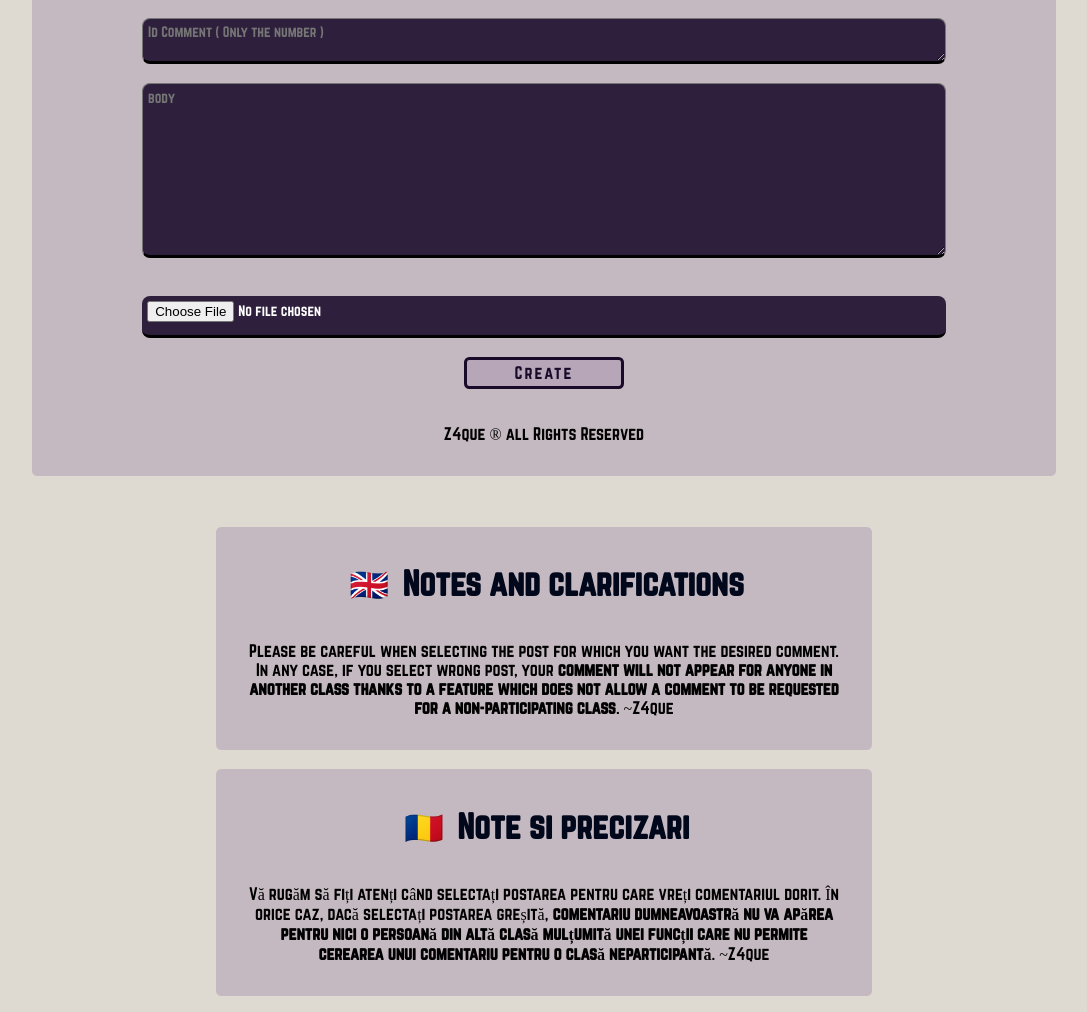
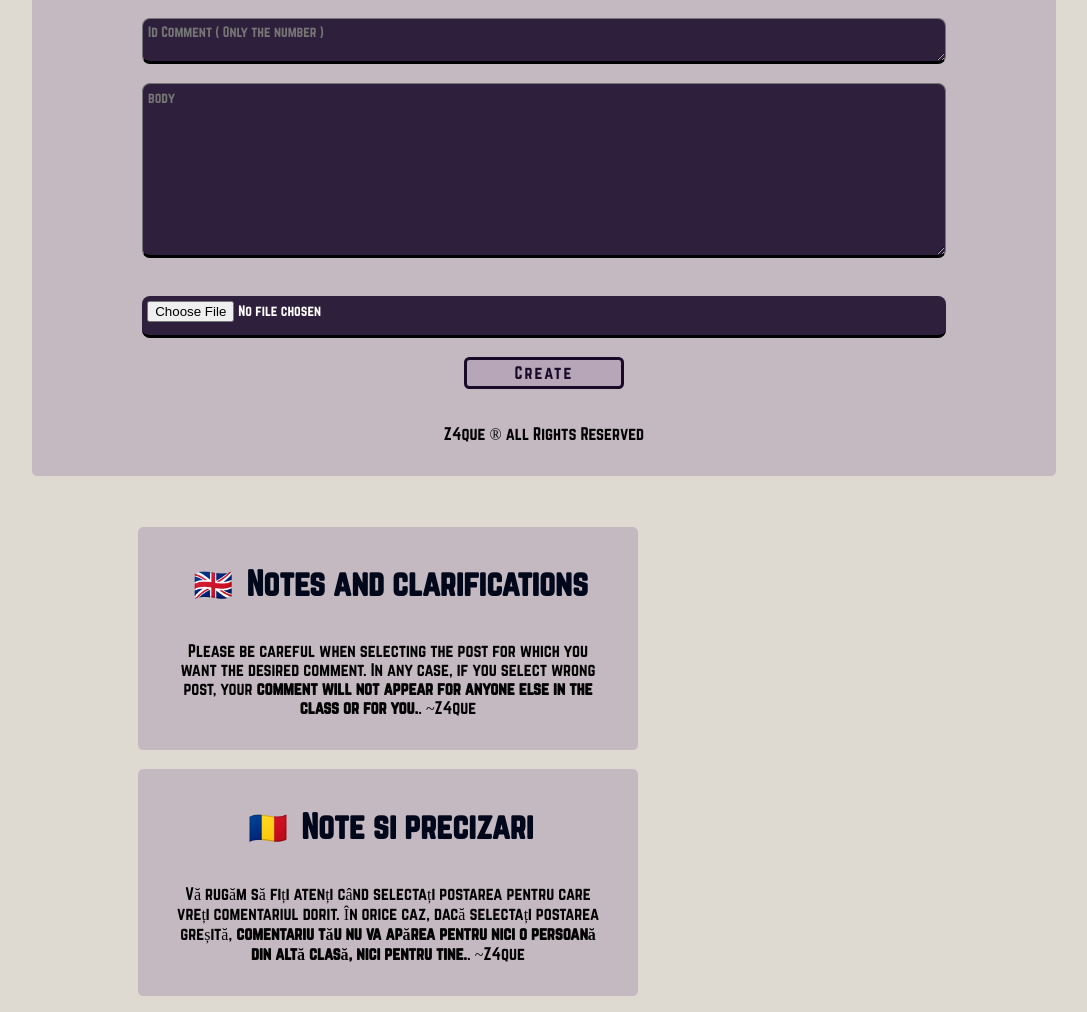
Before and after one commit to Zaque-69/CNNS-Blog, a Django app: template system/templates/postNewComment.html in a window 1280 px wide. Shown: the part 177-1189 px from the top of the page, without its empty margins (96-1183 px from the left). Run offline with Django 3.2, Linux system fonts and the light colour scheme; the template is opened without the code that fills it, so the values that code supplies are empty.

Commit message:
Update postNewComment.html

```diff
--- a/system/templates/postNewComment.html
+++ b/system/templates/postNewComment.html
@@ -28,21 +28,19 @@
 </div>
 <br>
 <div style = 'padding : 1rem; '>
-    <div class = 'display-flex align-items-center justify-content-center w-100 '>
+    <div class = 'display-flex align-items-center justify-content-center' style = 'width : 75%;'>
         <div style = 'background-color: #c5b9c1; padding : 1rem; flex-direction: column;' class = 'container display-flex align-items-center justify-content-center w-50'>
             <h1><span style = 'color : blue'>🇬🇧</span> Notes and clarifications</h1>
             <span style = 'padding : 1rem; text-align: center;'>Please be careful when selecting the post for which you want the desired comment. In any case, if you select
-                wrong post, your <b>comment will not appear for anyone in another class thanks to a feature
-                which does not allow a comment to be requested for a non-participating class</b>. ~Z4que
+                  wrong post, your <b>comment will not appear for anyone else in the class or for you.</b>. ~Z4que
             </span>
         </div>
     </div><br>
-    <div class = 'display-flex align-items-center justify-content-center w-100 '>
+    <div class = 'display-flex align-items-center justify-content-center w-100 ' style = 'width : 75%;'>
         <div style = 'background-color: #c5b9c1; padding : 1rem; flex-direction: column;' class = 'container display-flex align-items-center justify-content-center w-50'>
             <h1><span style = 'color : red;'>🇷🇴</span> Note si precizari</h1>
             <span style = 'padding : 1rem; text-align: center;'>Vă rugăm să fiți atenți când selectați postarea pentru care vreți comentariul dorit. În orice caz, dacă selectați
-                postarea greșită, <b>comentariu dumneavoastră nu va apărea pentru nici o persoană din altă clasă mulțumită unei funcții
-                care nu permite cerearea unui comentariu pentru o clasă neparticipantă</b>. ~Z4que
+                postarea greșită, <b>comentariu tău nu va apărea pentru nici o persoană din altă clasă, nici pentru tine.</b>. ~Z4que
             </span>
         </div>
     </div>
```
